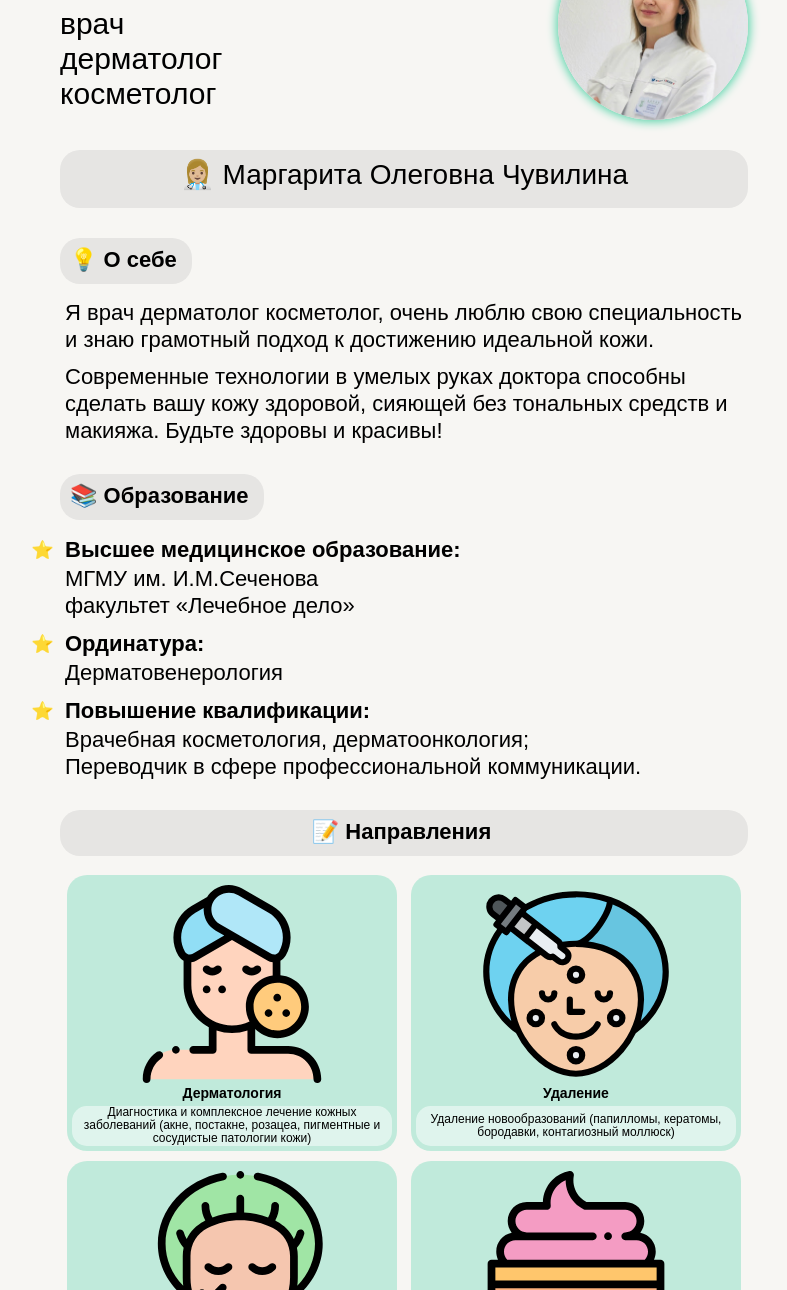
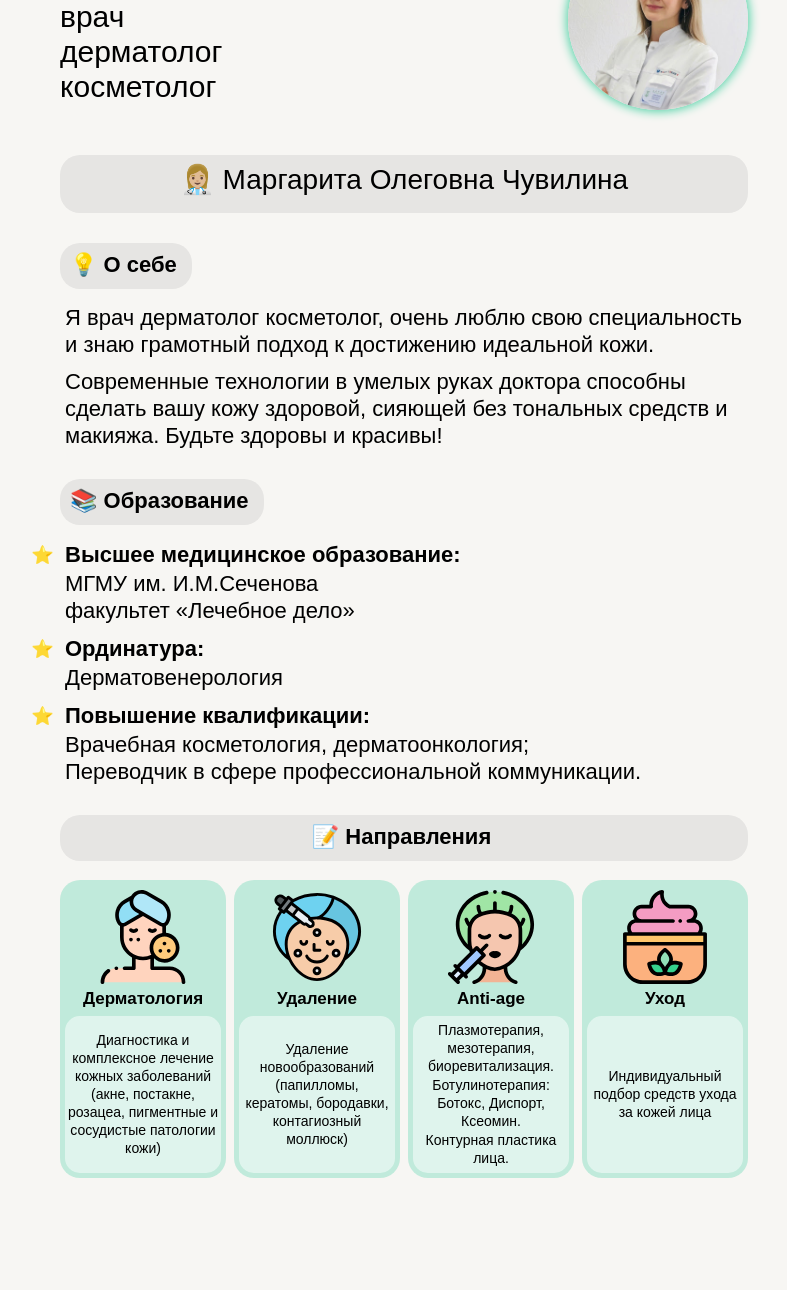
Before and after one commit to shishovKA/dr.chuvilina, a website: page index.html in a window 1280 px wide. Shown: the part 100-1390 px from the top of the page, without its empty margins (236-1023 px from the left). After the commit the page ends 1328 px from the top, so only its background shows below. Drawn offline with Linux system fonts and the light colour scheme; a web font is replaced by a local one.

Commit message:
add animation

```diff
--- a/styles/header/header.css
+++ b/styles/header/header.css
@@ -1,5 +1,5 @@
 .header {
-    padding: 3rem 0px 0px 0px;
+    padding: 3rem 0px 1.5rem 0px;
     width: 100%;
     max-width: 768px;
     display: flex;
@@ -14,6 +14,12 @@
     flex-direction: column;
     justify-content: space-around;
     align-items: flex-start;
+
+    animation-name: header-appear;
+    animation-duration: 2.0s;
+    animation-iteration-count: initial;
+    animation-direction: initial;
+    animation-timing-function: ease-in-out;
 }
 
 .header__title {
@@ -40,12 +46,19 @@
 
 .avatar__container {
     margin: 0;
-    width: 19rem;
+    width: 18rem;
     max-width: 200px;
     overflow: hidden;
     position: relative;
+    right: 0px;
     box-shadow: 0px 0px 10px 2px rgba(89,212,171,1);
     border-radius: 50%;
+
+    animation-name: avatar-move;
+    animation-duration: 2.0s;
+    animation-iteration-count: initial;
+    animation-direction: initial;
+    animation-timing-function: ease-in-out;
 }
 
 .avatar__container:after {
@@ -59,3 +72,17 @@
     position:absolute;
     top: -20px;
 }
+
+@keyframes avatar-move {
+    0%   {transform: scale(0, 0); right:calc(100% - 19rem);}
+    25%  {transform: scale(1, 1); right:calc(100% - 19rem);}
+
+    100% {}
+  }
+
+@keyframes header-appear {
+    0%   {opacity: 0;}
+    35%  {opacity: 0;}
+
+    100% {opacity: 1;}
+  }
--- a/styles/section/_services/section_services.css
+++ b/styles/section/_services/section_services.css
@@ -7,32 +7,106 @@
     margin-top: 14px;
     width: 100%;
     display: flex;
-    justify-content: space-around;
+    justify-content: start;
     flex-wrap: wrap;
   }
 
+  .services__text {
+    padding: 0px 0px 1px 0px;
+    margin: 0px;
+    line-height: 1.8rem;
+    font-size: 1.4rem;
+    font-weight: normal;
+    color: #000000;
+    text-align: center;
+  }
+
   .services__card {
-
+    min-height: 230px;
     box-sizing: border-box;
-    width: 48%;
     display: flex;
     flex-direction: column;
     align-items: center;
     justify-content: center;
     border-radius: 20px;
+    background-color: rgba(89,212,171,0.35);
+
+    width: calc((100% / 4) - (3 * 0.8rem / 4));
+    margin-right: 0.8rem;
     margin-bottom: 10px;
-    background-color: rgba(89,212,171,0.35);
+
+    padding: 0 5px;
+  }
+
+  .services__card:nth-child(4n) {
+    margin-right: 0;
+  }
+
+  @media (max-width: 700px) {
+    .services__card {
+      width: calc((100% / 3) - (2 * 0.8rem / 3));
+      margin-right: 0.8rem;
+    }
+
+    .services__card:nth-child(3n) {
+      margin-right: 0;
+    }
+  }
+
+  @media (max-width: 600px) {
+    .services__text {
+      line-height: 2.2rem;
+      font-size: 1.6rem;
+    }
+  }
+
+  @media (max-width: 500px) {
+    .services__card {
+      width: calc((100% / 2) - (1 * 0.8rem / 2));
+      margin-right: 0.8rem;
+    }
+
+    .services__card:nth-child(3n) {
+      margin-right: 0.8rem;
+    }
+
+    .services__card:nth-child(2n) {
+      margin-right: 0;
+    }
+
+    .services__text {
+      line-height: 2.2rem;
+      font-size: 1.8rem;
+    }
   }
 
   .services__img {
     width: 60%;
     padding: 10px 0px 2px 0px;
+
+    animation-name: card-accent;
+    animation-duration: 4.0s;
+    animation-iteration-count: infinite;
+    animation-direction: alternate-reverse;
+    animation-timing-function: ease-in-out;
+  }
+
+  .services__card:nth-child(2) .services__img {
+    animation-delay: 0.25s;
+  }
+
+  .services__card:nth-child(3) .services__img {
+    animation-delay: 0.50s;
+  }
+
+  .services__card:nth-child(4) .services__img {
+    animation-delay: 0.75s;
   }
 
   .services__title {
     margin: 0px;
-    line-height: 16px;
-    font-size: 14px;
+    line-height: 2.5rem;
+    font-size: 1.7rem;
     font-weight: bold;
     color: #000000;
     text-align: center;
@@ -40,20 +114,16 @@
 
   .services__textcontainer {
     background-color: rgba(256,256,256,0.5);
+    padding: 0.5rem 0.2rem;
     border-radius: 15px;
-    margin: 5px 5px;
+    margin: 5px 0px;
     height: 100%;
     display: flex;
     flex-direction: column;
     justify-content: center;
   }
 
-  .services__text {
-    padding: 0px 0px 1px 0px;
-    margin: 0px;
-    line-height: 13px;
-    font-size: 12px;
-    font-weight: normal;
-    color: #000000;
-    text-align: center;
+  @keyframes card-accent {
+    0%   {transform: scale(1.05, 1.05);}
+    5%  {transform: scale(1, 1);}
   }
--- a/styles/section/section.css
+++ b/styles/section/section.css
@@ -7,12 +7,20 @@
 
 
 .section {
+    box-sizing: border-box;
+    margin: 0;
     padding: 3rem 0px 0px 0px;
     width: 100%;
     background-color: #F7F6F3;
     display: flex;
     flex-direction: column;
     align-items: flex-start;
+
+    animation-name: header-appear;
+    animation-duration: 2.0s;
+    animation-iteration-count: initial;
+    animation-direction: initial;
+    animation-timing-function: ease-in-out;
   }
 
 
@@ -51,3 +59,10 @@
     font-weight: normal;
     color: #000000;
   }
+
+  @keyframes header-appear {
+    0%   {opacity: 0;}
+    35%  {opacity: 0;}
+
+    100% {opacity: 1;}
+  }
--- a/styles/style.css
+++ b/styles/style.css
@@ -6,6 +6,7 @@
 html {
   font-size: 62.5%;
   background-color:  #F7F6F3;
+  overflow-x:hidden;
 }
 
 @media (max-width: 600px) {
@@ -22,7 +23,7 @@ html {
 
 .page {
   box-sizing: border-box;
-  padding: 0px 4rem 40px;
+  padding: 0px 4rem 4rem;
   width: 100%;
   min-width: 320px;
   max-width: 768px;
```
Also changed, not shown: index.html (+6 -2 lines).
